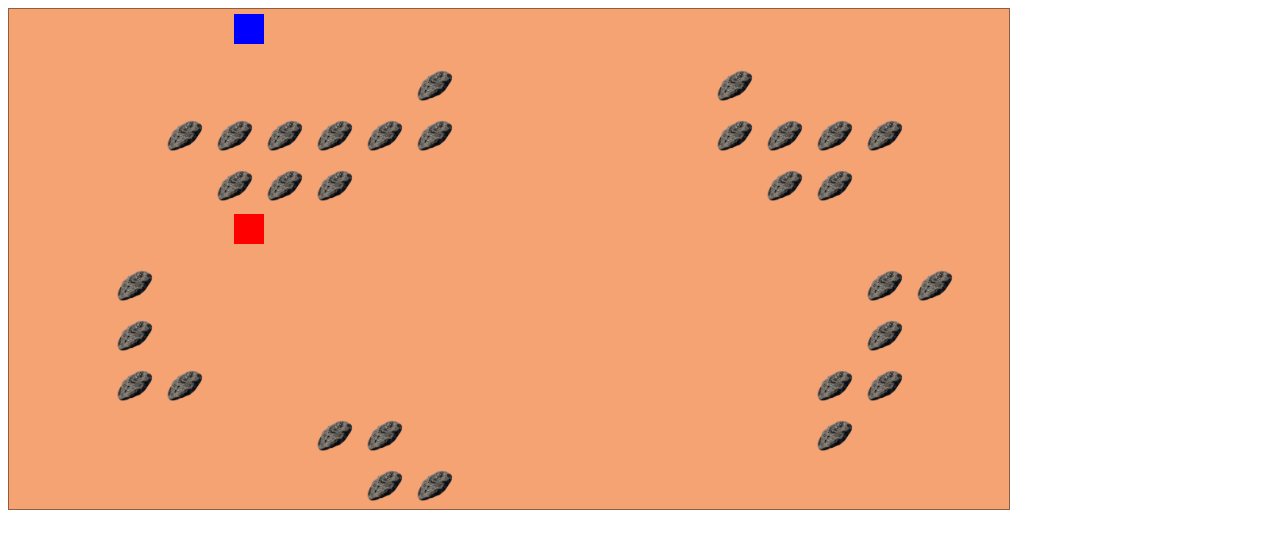
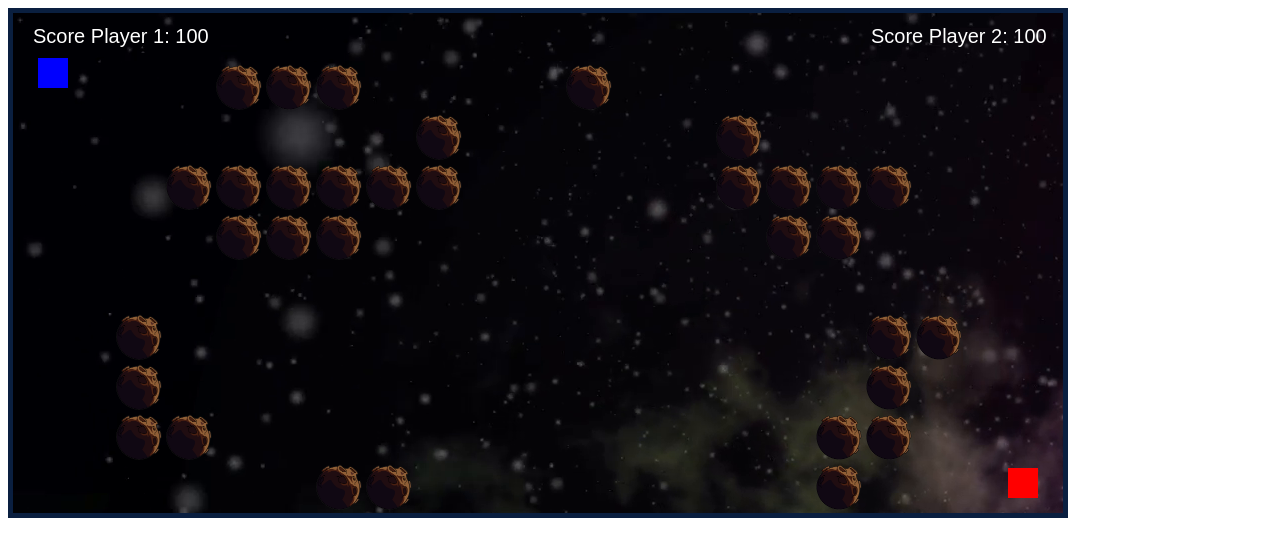
Before and after one commit to nadayasinta/ProjectGame, a plain HTML site: page index.html in a window 1280 px wide. Drawn offline with Linux system fonts and the light colour scheme.

Commit message:
finish tembakan

```diff
--- a/script.js
+++ b/script.js
@@ -2,29 +2,34 @@ let playerOne;
 let playerTwo;
 var bullets = [];
 var myObstacle;
+let scoreOne;
+let scoreTwo;
+var myMusic;
 
-function startGame() {
-    playerOne = new component(30, 30, "red", 240, 220);
-    playerTwo = new component(30, 30, "blue", 240, 20);
+
+
+function randomObs(){
     var randTemp = Math.floor(Math.random()*3)
     switch(randTemp){
         case 0:
-            var myObs1  = [
+            return [
                 [0,0,0,0,0,0,0,0,0,0,0,0,0,0,0,0,0,0,0,0],
+                [0,0,0,0,1,1,1,0,0,0,0,0,1,1,0,0,0,0,0,0],
                 [0,0,1,1,0,0,0,0,0,0,0,0,1,1,1,0,0,1,0,0],
                 [0,0,1,0,0,0,0,1,1,1,0,0,0,1,1,0,0,1,0,0],
                 [0,0,1,0,0,0,1,1,1,0,0,0,0,0,0,0,0,0,0,0],
                 [0,0,0,0,0,0,0,0,0,0,0,0,0,0,0,0,0,0,0,0],
-                [0,0,0,0,1,1,0,0,0,0,0,0,0,0,1,1,0,0,0,0],
+                [0,0,0,0,1,1,0,0,0,0,1,0,0,0,1,1,0,0,0,0],
                 [0,0,0,0,1,1,0,0,0,0,0,0,0,0,1,1,0,0,0,0],
                 [0,0,0,0,1,1,0,0,0,0,1,0,0,0,1,1,1,0,0,0],
-                [0,1,1,0,0,0,0,0,1,1,1,0,0,0,0,0,0,0,0,1],
-                [0,0,0,0,0,0,0,0,0,0,0,0,0,0,0,0,0,0,0,1],
+                [0,1,1,0,0,0,0,0,1,1,1,0,0,0,0,0,0,0,0,0],
+                [1,0,0,0,0,0,0,0,0,0,0,0,0,0,0,0,0,0,0,0],
             ];
         break;
         case 1:
-            var myObs1  = [
-                [0,1,1,1,0,0,0,0,1,0,0,0,0,0,0,0,0,0,0,0],
+           return [
+                [0,0,0,0,0,0,0,0,0,0,0,0,0,0,0,0,0,0,0,0],
+                [0,0,1,1,1,0,0,0,1,0,0,0,0,0,0,0,0,0,0,0],
                 [0,0,0,0,0,0,0,1,1,1,0,0,0,0,0,0,1,1,0,0],
                 [0,0,0,0,0,0,0,0,1,1,0,0,0,0,0,1,1,1,1,1],
                 [0,0,1,0,0,0,0,0,1,1,0,0,0,0,0,0,0,1,1,1],
@@ -37,8 +42,9 @@ function startGame() {
             ];
         break;
         case 2:
-            var myObs1  = [
+            return [
                 [0,0,0,0,0,0,0,0,0,0,0,0,0,0,0,0,0,0,0,0],
+                [0,0,0,0,1,1,1,0,0,0,0,1,0,0,0,0,0,0,0,0],
                 [0,0,0,0,0,0,0,0,1,0,0,0,0,0,1,0,0,0,0,0],
                 [0,0,0,1,1,1,1,1,1,0,0,0,0,0,1,1,1,1,0,0],
                 [0,0,0,0,1,1,1,0,0,0,0,0,0,0,0,1,1,0,0,0],
@@ -51,15 +57,42 @@ function startGame() {
             ];
         break;
         }
+}
 
-    myObstacle  = new obstacle(50, 50, "./img/stone.png", myObs1)
+var myObs = new randomObs()
+var obsArr = obsArray(myObs);
+
+function obsArray(myObs){
+    const obsArr=[]
+    for (i=0;i<myObs.length;i++){
+        for (j=0;j<myObs[i].length;j++){
+            if (myObs[i][j]===1){
+               obsArr.push([(j*50)+25,(i*50)+25])
+            }
+        }
+    }
+    return obsArr
+}
+console.log(obsArr)
+
+
+function startGame() {
+    myMusic = new sound("./img/music.mp3");
+    myMusic.play();
+    // playerOne = new component(30, 30, "./img/stone.png", 1010, 490,"image");
+    playerOne = new component(30, 30, "red", 1010, 490);
+    playerTwo = new component(30, 30, "blue", 40, 60);
+    scoreOne = new score(100, 300, 'white', 20, 30)
+    scoreTwo = new score(100, 300, 'white', 858, 30)
+    myObstacle  = new obstacle(50, 50, "./img/batu.png", myObs)
     myGameArea.start();
 }
+// console.log(myObs)
 
 let myGameArea = {
     canvas : document.createElement("canvas"),
     start : function() {
-        this.canvas.width = 1000;
+        this.canvas.width = 1050;
         this.canvas.height = 500;
         this.context = this.canvas.getContext("2d");
         document.body.insertBefore(this.canvas, document.body.childNodes[0]);
@@ -102,7 +135,7 @@ function obstacle(width, height, img, x) {
         }
     }
 }
-
+// var count =0
 function component(width, height, color, x, y, type) {
     this.type = type;
     if (type == "image") {
@@ -118,15 +151,30 @@ function component(width, height, color, x, y, type) {
     this.y = y;
     this.update = function() {
 
-        if (type == "image") {
+        if (type === "image") {
             ctx = myGameArea.context;
             ctx.save();
             ctx.drawImage(this.image,
                 this.x,
                 this.y,
                 this.width, this.height);
+            ctx.translate(this.x, this.y);
             ctx.rotate(this.angle);
-                ctx.translate(this.x, this.y);
+            // ctx.drawImage(this.image,
+            //     this.x,
+            //     this.y,
+            //     this.width, this.height);
+                // if (count===0) {
+                // ctx = myGameArea.context;
+                // ctx.save();
+                // ctx.translate(this.x, this.y);
+                // ctx.rotate(this.angle);
+                // ctx.drawImage(this.image,
+                //     this.x,
+                //     this.y,
+                //     this.width, this.height);
+                //     counter++;
+                // }
         } else {
             ctx = myGameArea.context;
             ctx.save();
@@ -145,12 +193,28 @@ function component(width, height, color, x, y, type) {
     }
 }
 
+function score(width, height, color, x, y) {
+    this.width = width;
+    this.height = height;
+    this.x = x;
+    this.y = y;
+    this.nilai = 100;
+    this.update = function() {
+        ctx = myGameArea.context;
+        ctx.font = '20px arial';
+        ctx.fillStyle = color;
+        ctx.fillText(this.text, this.x, this.y);
+    }
+  }
+
 class Bullet {
     constructor(x, y, xv, sudut) {
+        this.xv = xv
+        this.sudut = sudut
         this.x = x
         this.y = y
-      this.xv = xv
-      this.sudut = sudut
+        this.x += 4*this.xv * Math.sin(this.sudut)
+        this.y -= 4*this.xv * Math.cos(this.sudut)
         this.size = 3
         this.timer = 0
     }
@@ -170,6 +234,22 @@ class Bullet {
     }
 }
 
+function sound(src) {
+    this.sound = document.createElement("audio");
+    this.sound.src = src;
+    this.sound.setAttribute("preload", "auto");
+    this.sound.setAttribute("controls", "none");
+    this.sound.style.display = "none";
+    document.body.appendChild(this.sound);
+    this.play = function(){
+      this.sound.play();
+    }
+    this.stop = function(){
+      this.sound.pause();
+    }
+}
+
+
 function updateGameArea() {
     myGameArea.clear();
     playerOne.moveAngle = 0;
@@ -184,6 +264,69 @@ function updateGameArea() {
     if (myGameArea.keys && myGameArea.keys[65]) {playerTwo.moveAngle = -5; } // kiri
     if (myGameArea.keys && myGameArea.keys[68]) {playerTwo.moveAngle = 5; } // kanan
     if (myGameArea.keys && myGameArea.keys[87]) {playerTwo.speed= -5; } // bawah
+    // Handling nabrak tembok
+    if (playerOne.x < playerOne.width/2){
+        playerOne.x = playerOne.width;
+    }
+    if (playerOne.x > myGameArea.canvas.width - playerOne.width/2){
+        playerOne.x = myGameArea.canvas.width - playerOne.width;
+    }
+    if (playerOne.y < playerOne.height/2){
+        playerOne.y = playerOne.height;
+    }
+    if (playerOne.y > myGameArea.canvas.height - playerOne.height/2){
+        playerOne.y = myGameArea.canvas.height - playerOne.height;
+    }
+    if (playerTwo.x < playerTwo.width/2){
+        playerTwo.x = playerTwo.width;
+    }
+    if (playerTwo.x > myGameArea.canvas.width - playerTwo.width/2){
+        playerTwo.x = myGameArea.canvas.width - playerTwo.width;
+    }
+    if (playerTwo.y < playerTwo.height/2){
+        playerTwo.y = playerTwo.height;
+    }
+    if (playerTwo.y > myGameArea.canvas.height - playerTwo.height/2){
+        playerTwo.y = myGameArea.canvas.height - playerTwo.height;
+    }
+    // Handling nabrak obstacle
+    for (let i in obsArr){
+        if (playerOne.x >= obsArr[i][0]-25 - playerOne.width/2 && playerOne.y >= obsArr[i][1]-25 - playerOne.height/2 && playerOne.x <= obsArr[i][0]+25 - playerOne.width/2 && playerOne.y <= obsArr[i][1]+25 - playerOne.height/2 ){
+            playerOne.x = obsArr[i][0]- 6 - playerOne.width
+            playerOne.y = obsArr[i][1]- 6 - playerOne.width
+        }
+        if (playerTwo.x >= obsArr[i][0]-25 - playerTwo.width/2 && playerTwo.y >= obsArr[i][1]-25 - playerTwo.height/2 && playerTwo.x <= obsArr[i][0]+25 - playerTwo.width/2 && playerTwo.y <= obsArr[i][1]+25 - playerTwo.height/2 ){
+            playerTwo.x = obsArr[i][0]- 6 - playerTwo.width
+            playerTwo.y = obsArr[i][1]- 6 - playerTwo.width
+        }
+    }
+    // Handling nabrak lawan
+    if (playerOne.x >= playerTwo.x-playerTwo.width/2 - playerOne.width/2 && playerOne.y >= playerTwo.y-playerTwo.height/2 - playerOne.height/2 && playerOne.x <= playerTwo.x+playerTwo.width/2 - playerOne.width/2 && playerOne.y <= playerTwo.y+playerTwo.height/2 - playerOne.height/2 ){
+        playerOne.x = playerTwo.x-playerTwo.width/2 - playerOne.width
+        playerOne.y = playerTwo.y-playerTwo.height/2 - playerOne.width
+    }
+    if (playerTwo.x >= playerOne.x-playerOne.width/2 - playerTwo.width/2 && playerTwo.y >= playerOne.y-playerOne.height/2 - playerTwo.height/2 && playerTwo.x <= playerOne.x+playerOne.width/2 - playerTwo.width/2 && playerTwo.y <= playerOne.y+playerOne.height/2 - playerTwo.height/2 ){
+        playerTwo.x = playerOne.x-playerOne.width/2 - playerTwo.width
+        playerTwo.y = playerOne.y-playerOne.height/2 - playerTwo.width
+    }
+
+    // Handling kena tembakan
+    for (let i in bullets){
+        if (bullets[i].x > playerOne.x-playerOne.width/2 && bullets[i].y > playerOne.y-playerOne.height/2 && bullets[i].y < playerOne.y+playerOne.height/2 && bullets[i].x < playerOne.x+playerOne.width/2) {
+            bullets.splice(i,1);
+            scoreOne.nilai -= 1;
+            scoreOne.update();
+        }
+    }
+    for (let i in bullets){
+        if (bullets[i].x > playerTwo.x-playerTwo.width/2 && bullets[i].y > playerTwo.y-playerTwo.height/2 && bullets[i].y < playerTwo.y+playerTwo.height/2 && bullets[i].x < playerTwo.x+playerTwo.width/2) {
+            bullets.splice(i,1);
+            scoreTwo.nilai -= 1;
+            scoreTwo.update();
+
+        }
+    }
+
     playerOne.newPos();
     playerTwo.newPos();
     if (myGameArea.keys && myGameArea.keys[32]) {bullets.push(new Bullet(playerOne.x, playerOne.y, 5, playerOne.angle))} // bawah
@@ -192,7 +335,14 @@ function updateGameArea() {
         b.move()
         b.draw()
         b.delete()
+        console.log(bullets)
     }
+
+    scoreOne.text = "Score Player 1: " + scoreOne.nilai;
+    scoreTwo.text = "Score Player 2: " + scoreTwo.nilai;
+    scoreOne.update();
+    scoreTwo.update();
+
     myObstacle.update();
     playerOne.update();
     playerTwo.update();
--- a/style.css
+++ b/style.css
@@ -1,4 +1,6 @@
 canvas {
-    border:1px solid #905D43;
-    background-color: #F5A373;
+    border:5px solid #0a1f40;
+    /* background-color: #F5A373; */
+    margin: auto;
+    background-image: url("img/background2.png")
 }
```
Also changed, not shown: img/background.jpg (added), img/background2.png (added), img/background3.png (added), img/batu.png (added), 2 other files. Lines whose indentation alone changed are shown as unchanged.
